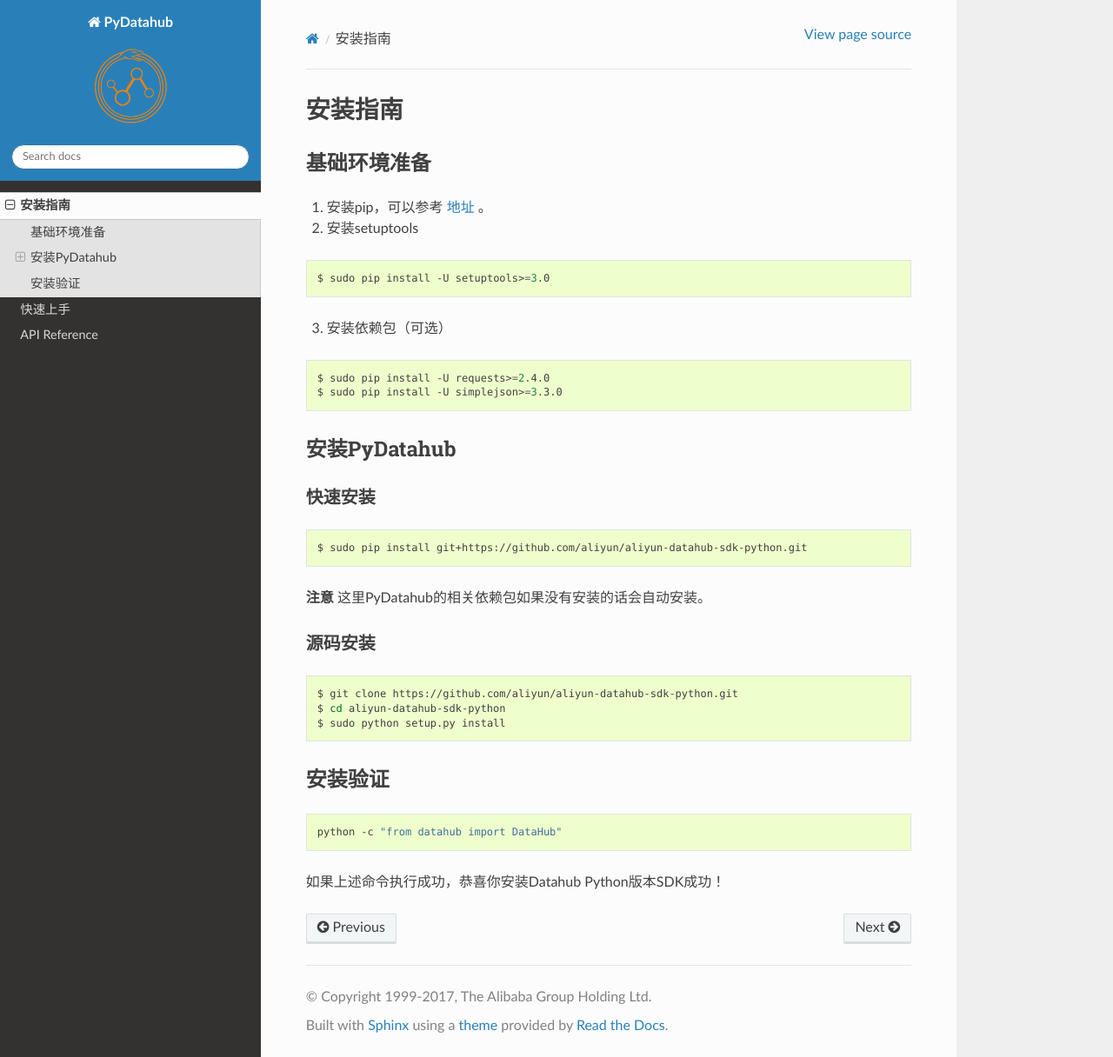
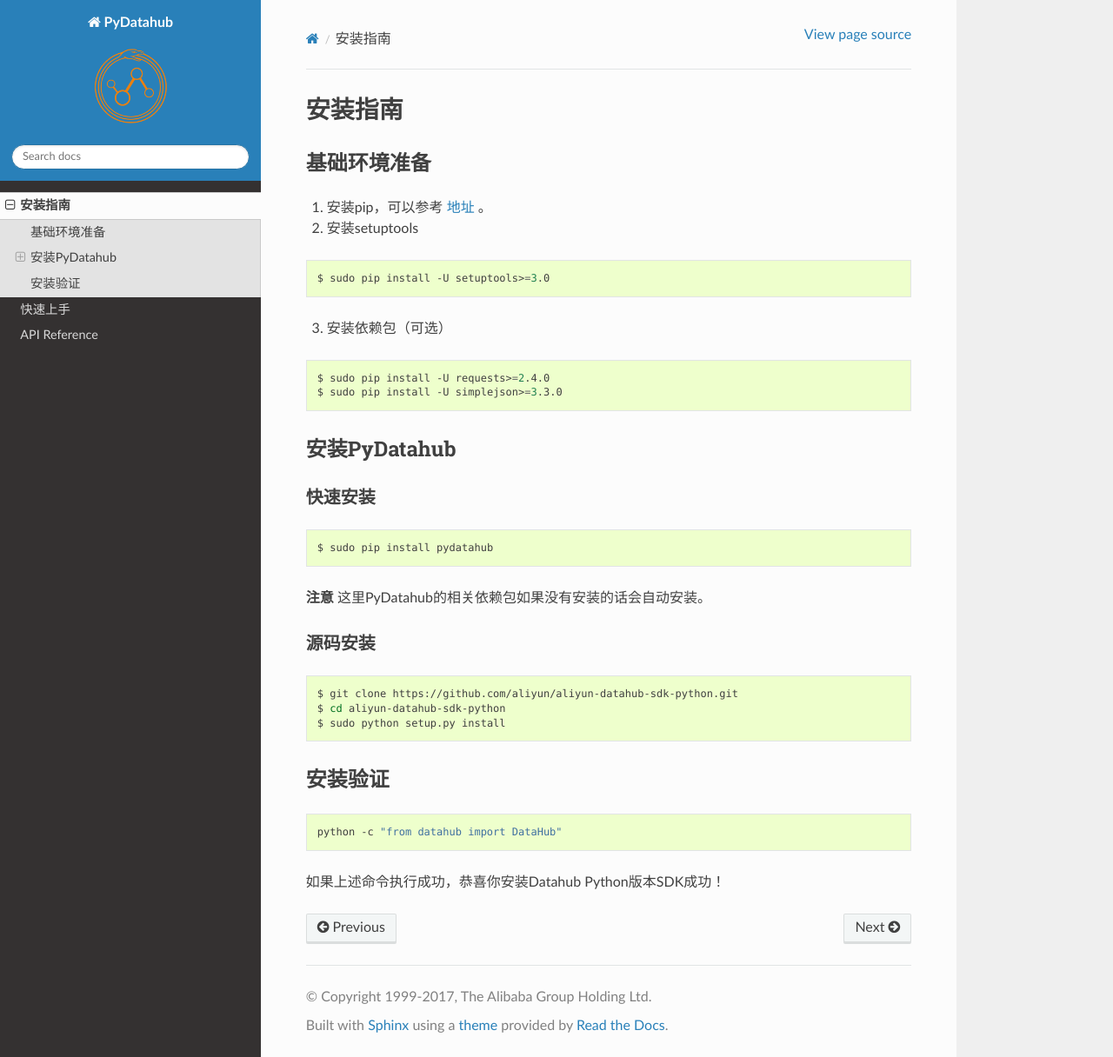
Before and after one commit to aliyun/aliyun-datahub-sdk-python, a Sphinx documentation site: the page built from docs/source/installation.rst, in a window 1280 px wide and 1216 px high. Shown: the whole window at 87% size. Built offline with Sphinx 7.4.7 and the Read the Docs theme 2.0.0, drawn with Linux system fonts in a browser that asks for light colours; the version number could not be read and is left out.

Commit message:
up installation.rst
Change-Id: I478cbd2d5e43dda570dbeb8e4d4857a4e0c0f990

```diff
--- a/docs/source/installation.rst
+++ b/docs/source/installation.rst
@@ -32,7 +32,7 @@
 
 .. code-block:: sh
 
-    $ sudo pip install git+https://github.com/aliyun/aliyun-datahub-sdk-python.git
+    $ sudo pip install pydatahub
 
 **注意** 这里PyDatahub的相关依赖包如果没有安装的话会自动安装。
 
```
